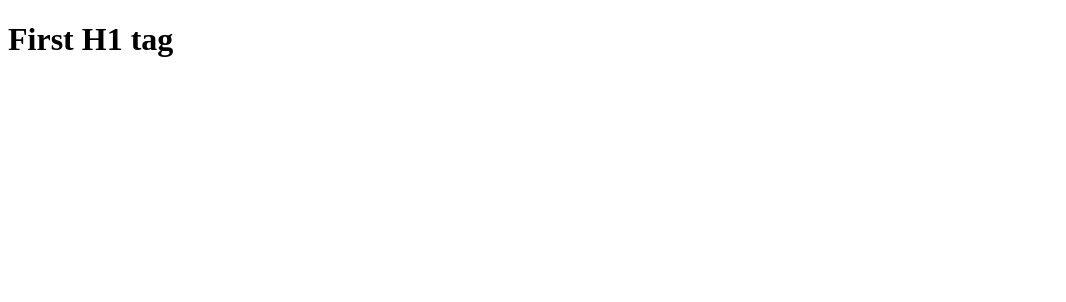
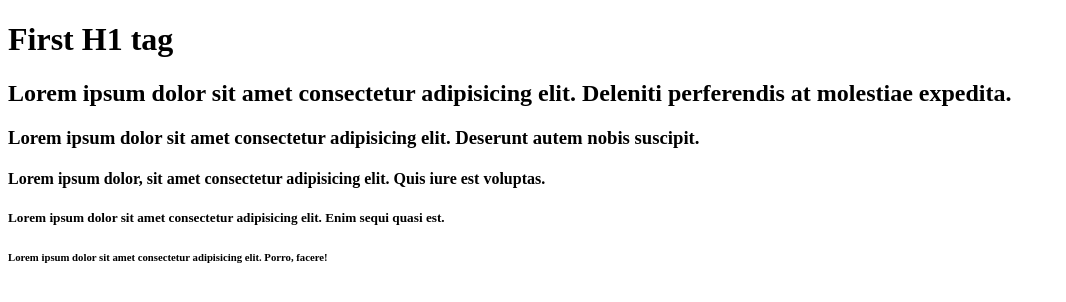
Before and after one commit to shyamji62991042/htmllearing, a plain HTML site: page h1.html in a window 1280 px wide. Shown: the whole page, without its empty margins (0-1066 px from the left). Drawn offline with Linux system fonts and the light colour scheme.

Commit message:
update files

```diff
--- a/h1.html
+++ b/h1.html
@@ -6,6 +6,13 @@
     <title>Document</title>
 </head>
 <body>
+
     <h1> First H1 tag </h1>
+    <h2>Lorem ipsum dolor sit amet consectetur adipisicing elit. Deleniti perferendis at molestiae expedita.</h2>
+    <h3>Lorem ipsum dolor sit amet consectetur adipisicing elit. Deserunt autem nobis suscipit.
+    </h3>
+    <h4>Lorem ipsum dolor, sit amet consectetur adipisicing elit. Quis iure est voluptas.</h4>
+    <h5>Lorem ipsum dolor sit amet consectetur adipisicing elit. Enim sequi quasi est.</h5>
+    <h6>Lorem ipsum dolor sit amet consectetur adipisicing elit. Porro, facere!</h6>
 </body>
 </html>
```
